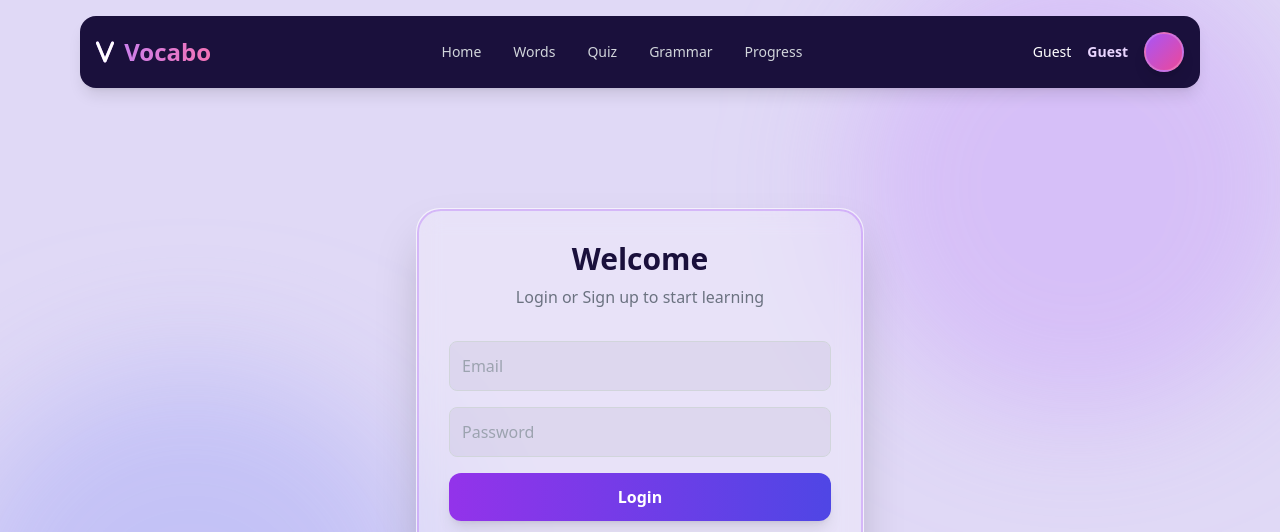
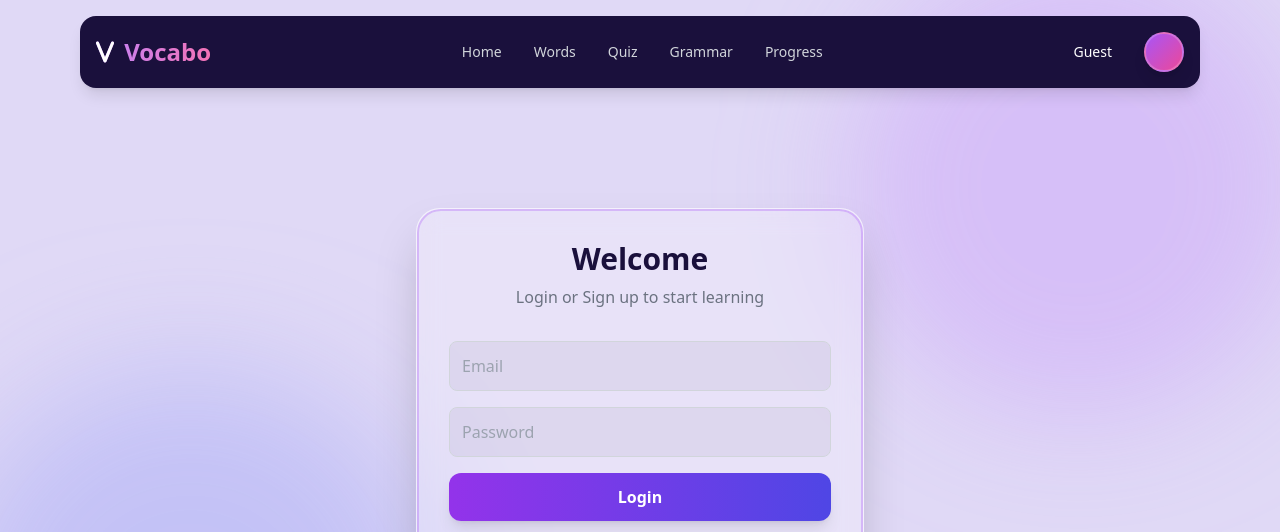
Before and after one commit to Dsroker/VocabOweb, a website with bundled scripts: page public/index.html in a window 1280 px wide. Shown: the top 532 px of the page. Built offline with nearby package versions, Linux system fonts and the light colour scheme; no server answers; files whose address does not match are found by name.

Commit message:
fix profile 2

```diff
--- a/public/index.html
+++ b/public/index.html
@@ -58,7 +58,7 @@
             <i class="fa-solid fa-sign-out-alt"></i>
         </button>
             <div class="hidden md:flex items-center gap-4 relative">
-    <span id="user-name-display" class="text-sm font-semibold text-purple-200">Guest</span>
+    <span id="user-name-display" class="text-sm font-semibold text-purple-200"></span>
 
     <button id="profile-dropdown-btn" class="focus:outline-none transition-transform active:scale-95">
         <div id="profile-icon" class="w-10 h-10 rounded-full bg-gradient-to-br from-purple-500 to-pink-500 border-2 border-white/20 shadow-lg flex items-center justify-center text-white font-bold text-lg">
```
